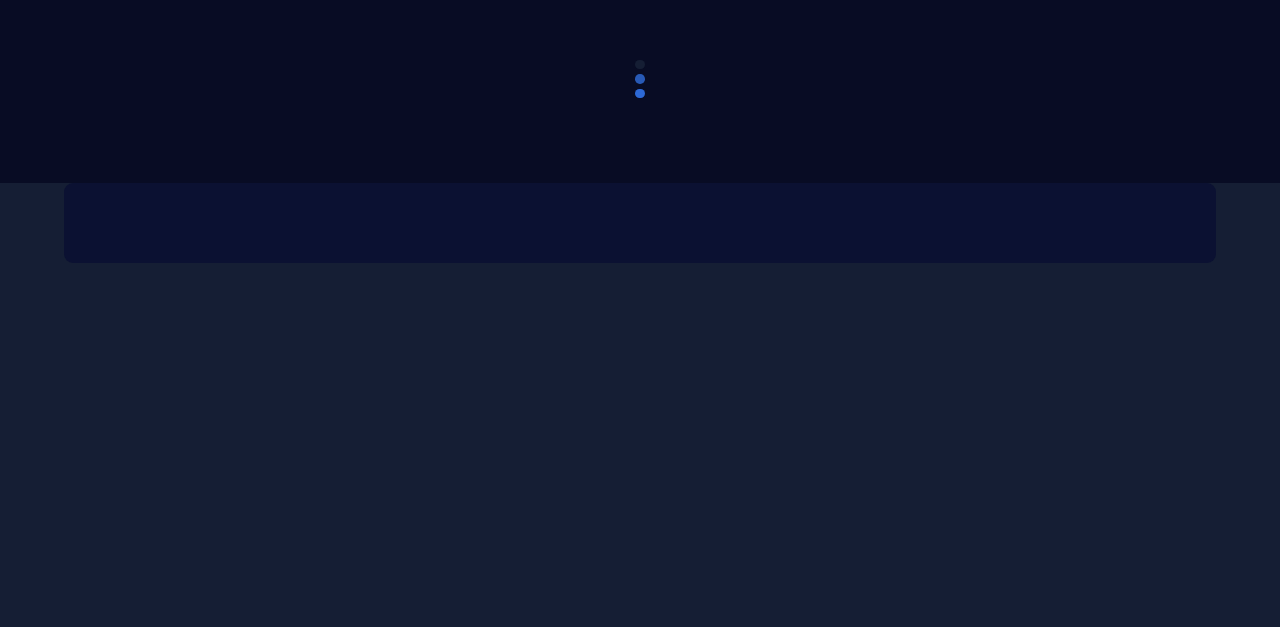
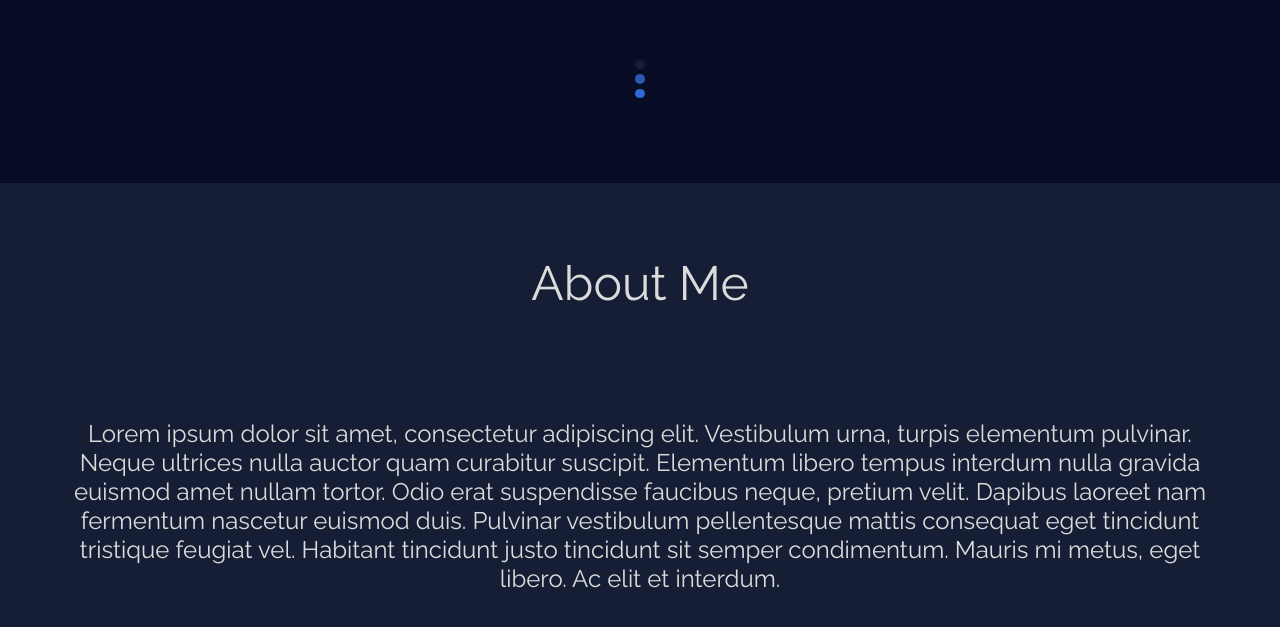
Before and after one commit to Tiqur/portfolio, a React (Vite) app: page / in a window 1280 px wide. Shown: the part 537-1164 px from the top of the page. Built offline with nearby package versions, Linux system fonts and the light colour scheme.

Commit message:
Added about-me text content

```diff
--- a/src/components/aboutsection/main.tsx
+++ b/src/components/aboutsection/main.tsx
@@ -5,8 +5,12 @@ import styles from './styles.module.scss';
 export const AboutSection: React.FC = () => {
   return (
    <div className={styles.container}>
-    <div className={styles.background}/>
-    <div className={styles.inner}/>
+    <p className={styles.title}>About Me</p>
+    <p className={styles.text}>Lorem ipsum dolor sit amet, consectetur adipiscing elit. Vestibulum urna, turpis elementum pulvinar. Neque ultrices nulla auctor quam curabitur suscipit. Elementum libero tempus interdum nulla gravida euismod amet nullam tortor. Odio erat suspendisse faucibus neque, pretium velit. Dapibus laoreet nam fermentum nascetur euismod duis. Pulvinar vestibulum pellentesque mattis consequat eget tincidunt tristique feugiat vel. Habitant tincidunt justo tincidunt sit semper condimentum. Mauris mi metus, eget libero. Ac elit et interdum.</p>
+    <div className={styles.background}>
+    </div>
+    {/* <div className={styles.inner}/> */}
+
    </div>
   )
 }
--- a/src/components/aboutsection/styles.module.scss
+++ b/src/components/aboutsection/styles.module.scss
@@ -1,6 +1,7 @@
 .container {
   display: flex;
-  justify-content: center;
+  flex-direction: column;
+  align-items: center;
   width: 100%;
   margin-top: 5em;
 }
@@ -20,3 +21,20 @@
   background: #0B1132;
   border-radius: 9px;
 }
+
+.title {
+  margin-top: 1.5em;
+  font-size: 48px;
+  color: #DBDBDB;
+  background: rgba(0, 0, 0, 0);
+  z-index: 1;
+}
+
+.text {
+  margin-top: 4.5em;
+  text-align: center;
+  font-size: 24px;
+  color: #DBDBDB;
+  background: rgba(0, 0, 0, 0);
+  z-index: 1;
+}
--- a/src/components/navbar/styles.module.scss
+++ b/src/components/navbar/styles.module.scss
@@ -82,7 +82,7 @@
 .background {
   position: absolute;
   top: 0;
-  background: #080C24;
+  background: rgba(0, 0, 0, 0);
   left: 0;
   width: 100vw;
   height: 5em;
```
